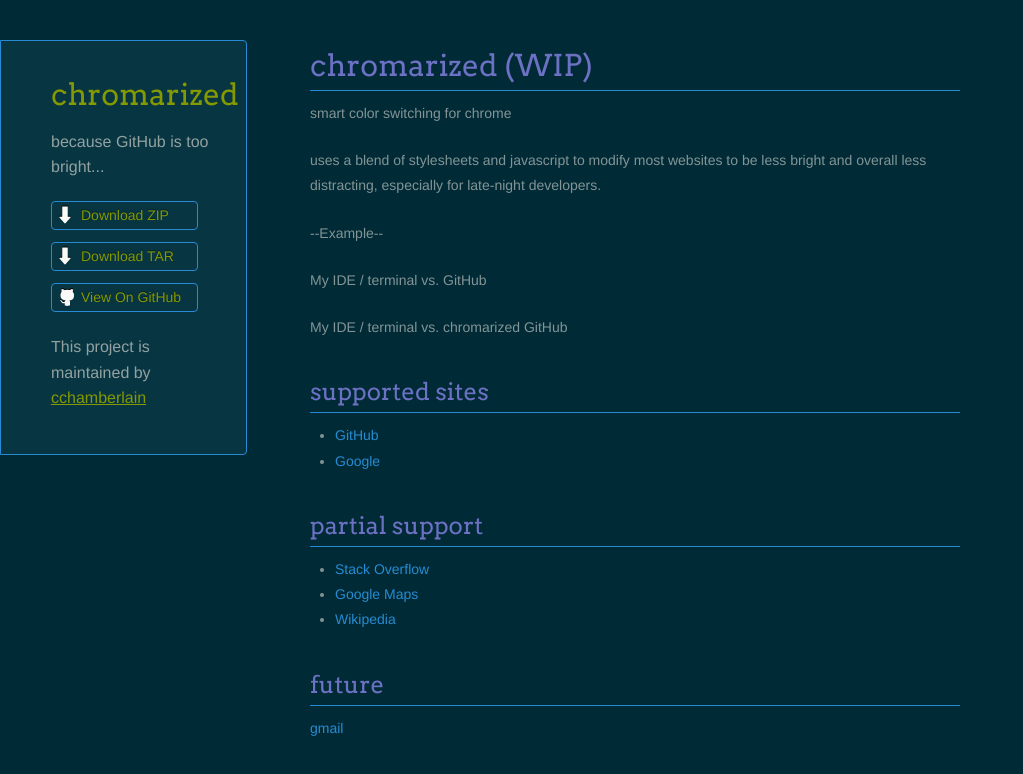
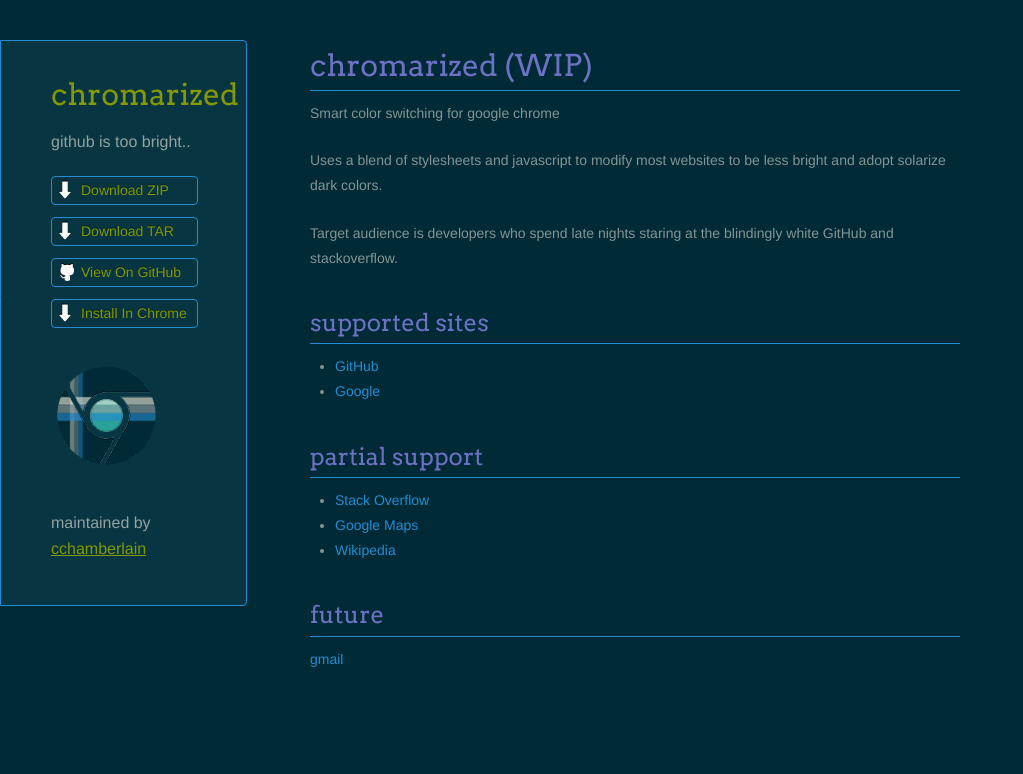
Before and after one commit to cchamberlain/chromarized, a plain HTML site: page index.html in a window 1280 px wide. Shown: the whole page, without its empty margins (0-1023 px from the left). Drawn offline with Linux system fonts and the light colour scheme.

Commit message:
small fixes to site layout and added link to google store download

```diff
--- a/index.html
+++ b/index.html
@@ -17,15 +17,18 @@
     <div class="wrapper">
       <header>
         <h1 class="header">chromarized</h1>
-        <p class="header">because GitHub is too bright...</p>
+        <p class="header">github is too bright..</p>
 
         <ul>
           <li class="download"><a class="buttons" href="https://github.com/cchamberlain/chromarized/zipball/master">Download ZIP</a></li>
           <li class="download"><a class="buttons" href="https://github.com/cchamberlain/chromarized/tarball/master">Download TAR</a></li>
           <li><a class="buttons github" href="https://github.com/cchamberlain/chromarized">View On GitHub</a></li>
+          <li><a class="buttons" href="https://chrome.google.com/webstore/detail/chromarized/cmogmkhpljfeimojplgamememaoppham?utm_source=gmail">Install In Chrome</a></li>
         </ul>
 
-        <p class="header">This project is maintained by <a class="header name" href="https://github.com/cchamberlain">cchamberlain</a></p>
+          <img src="images/chromarized-logo-100.png">
+
+        <p class="header">maintained by <a class="header name" href="https://github.com/cchamberlain">cchamberlain</a></p>
 
 
       </header>
@@ -33,15 +36,11 @@
         <h1>
 <a id="chromarized-wip" class="anchor" href="#chromarized-wip" aria-hidden="true"><span class="octicon octicon-link"></span></a>chromarized (WIP)</h1>
 
-<p>smart color switching for chrome</p>
+<p>Smart color switching for google chrome</p>
 
-<p>uses a blend of stylesheets and javascript to modify most websites to be less bright and overall less distracting, especially for late-night developers.</p>
+<p>Uses a blend of stylesheets and javascript to modify most websites to be less bright and adopt solarize dark colors.</p>
 
-<p>--Example--</p>
-
-<p>My IDE / terminal vs. GitHub</p>
-
-<p>My IDE / terminal vs. chromarized GitHub</p>
+<p>Target audience is developers who spend late nights staring at the blindingly white GitHub and stackoverflow.</p>
 
 <h2>
 <a id="supported-sites" class="anchor" href="#supported-sites" aria-hidden="true"><span class="octicon octicon-link"></span></a>supported sites</h2>
--- a/stylesheets/styles.css
+++ b/stylesheets/styles.css
@@ -148,7 +148,6 @@
   max-width: 650px;
   padding: 5px;
   margin: 10px 0 32px 0;
-  border: 1px solid #268bd2;
 }
 
 p img {
```
Also changed, not shown: images/chromarized-logo-100.png (added).
